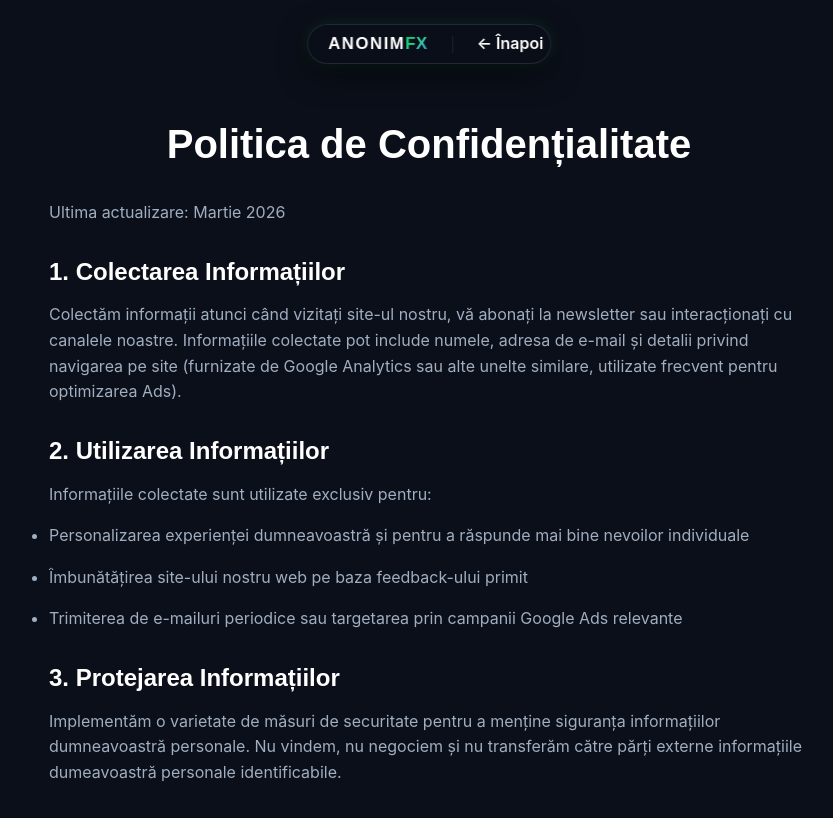
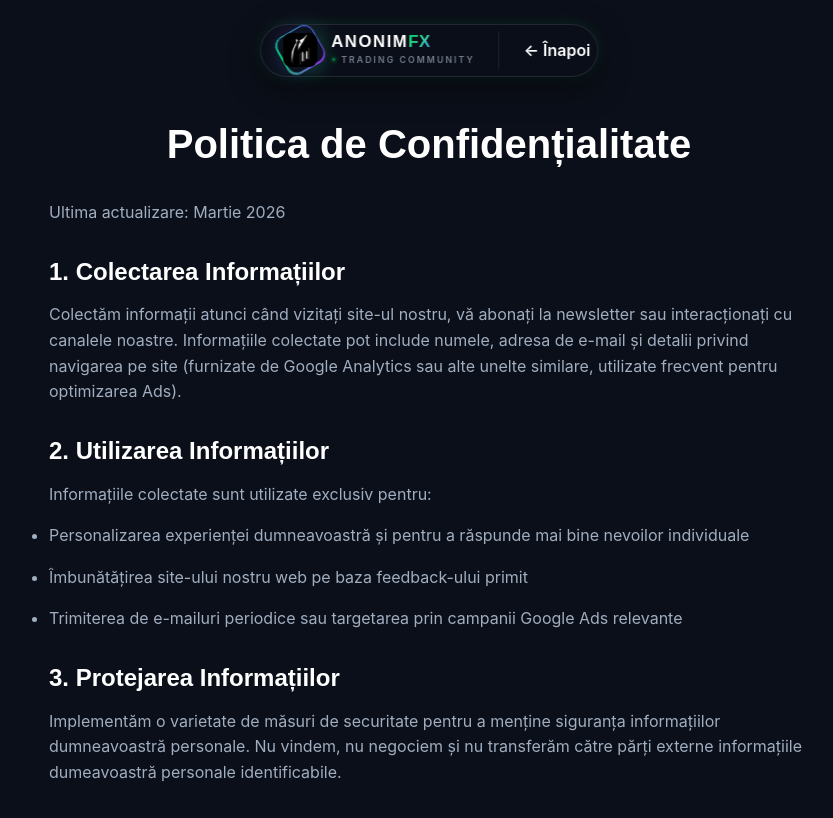
Before and after one commit to dihorulcristy/AnonimFX, a plain HTML site: page politica-confidentialitate.html in a window 1280 px wide. Shown: the whole page, without its empty margins (211-1044 px from the left). Drawn offline with Linux system fonts and the light colour scheme.

Commit message:
Update navigation brand link and payout total to 150K

```diff
--- a/politica-confidentialitate.html
+++ b/politica-confidentialitate.html
@@ -17,8 +17,21 @@
 <body class="dark-theme">
     <div id="particles-js" class="particles-container"></div>
     <nav class="floating-nav">
-        <a href="index.html" class="nav-brand" style="text-decoration: none;">
-            <span class="brand-name"><span class="brand-fx">ANONIM</span><span class="brand-accent">FX</span></span>
+        <a href="index.html#hero" class="nav-brand" style="text-decoration: none;">
+            <div class="logo-container">
+                <div class="logo-glow"></div>
+                <img src="logo.png" alt="AnonimFX Logo" class="nav-logo">
+                <div class="logo-ring"></div>
+            </div>
+            <div class="brand-text">
+                <span class="brand-name">
+                    <span class="brand-fx">ANONIM</span><span class="brand-accent">FX</span>
+                </span>
+                <span class="brand-tagline">
+                    <span class="tagline-dot"></span>
+                    TRADING COMMUNITY
+                </span>
+            </div>
         </a>
         <a href="index.html" style="color: #fff; text-decoration: none; font-weight: 600;">&larr; Înapoi</a>
     </nav>
--- a/style.css
+++ b/style.css
@@ -204,6 +204,8 @@ a {
     border-right: 1px solid rgba(255, 255, 255, 0.08);
     cursor: pointer;
     transition: all 0.3s ease;
+    color: inherit;
+    text-decoration: none;
 }
 
 .nav-brand:hover {
```
Also changed, not shown: cookies.html (+15 -2 lines), index.html (+7 -7 lines), termeni.html (+15 -2 lines).
